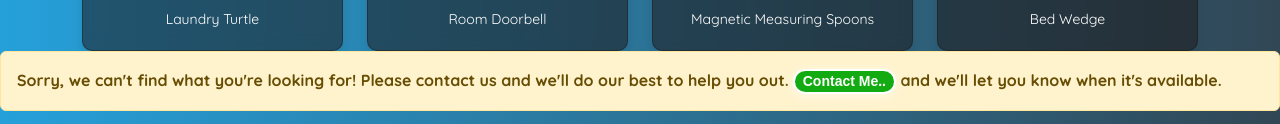
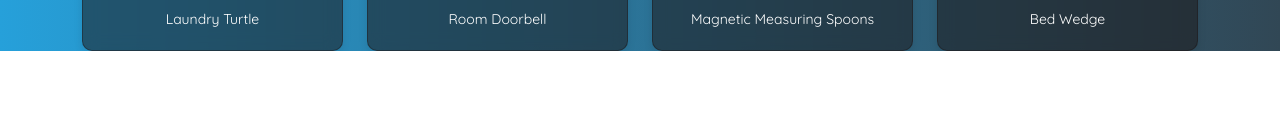
Before and after one commit to developer-shani/amazonapexfinds, a plain HTML site: page index.html in a window 1280 px wide. Shown: the part 7486-7610 px from the top of the page. After the commit the page ends 7537 px from the top, so only its background shows below. Drawn offline with nearby package versions, Linux system fonts and the light colour scheme.

Commit message:
Update index.html

```diff
--- a/index.html
+++ b/index.html
@@ -1597,14 +1597,7 @@
           </a>
         </div>    </div>
 </div>
-<div class="text-bold alert alert-warning fw-bold">
-    Sorry, we can't find what you're looking for! Please contact us and
-    we'll do our best to help you out.
-    <a class="text-decoration:none" href="https://wa.me/+923097860772"
-        ><button>&nbsp Contact Me.. &nbsp </button></a
-    >
-    and we'll let you know when it's available.
-</div>
+
 </div>
 <script>
     const searchInput = document.getElementById("searchInput");
```
